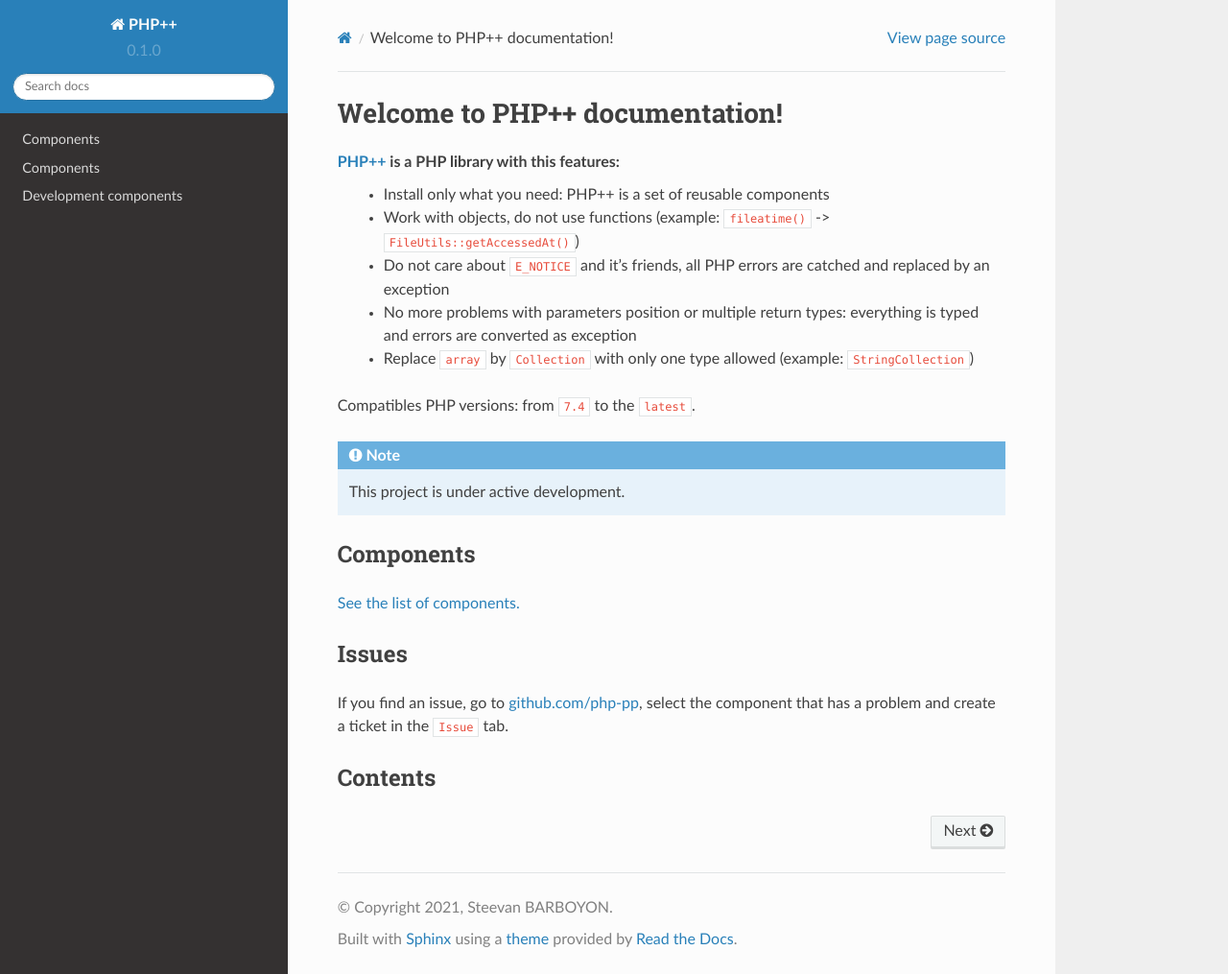
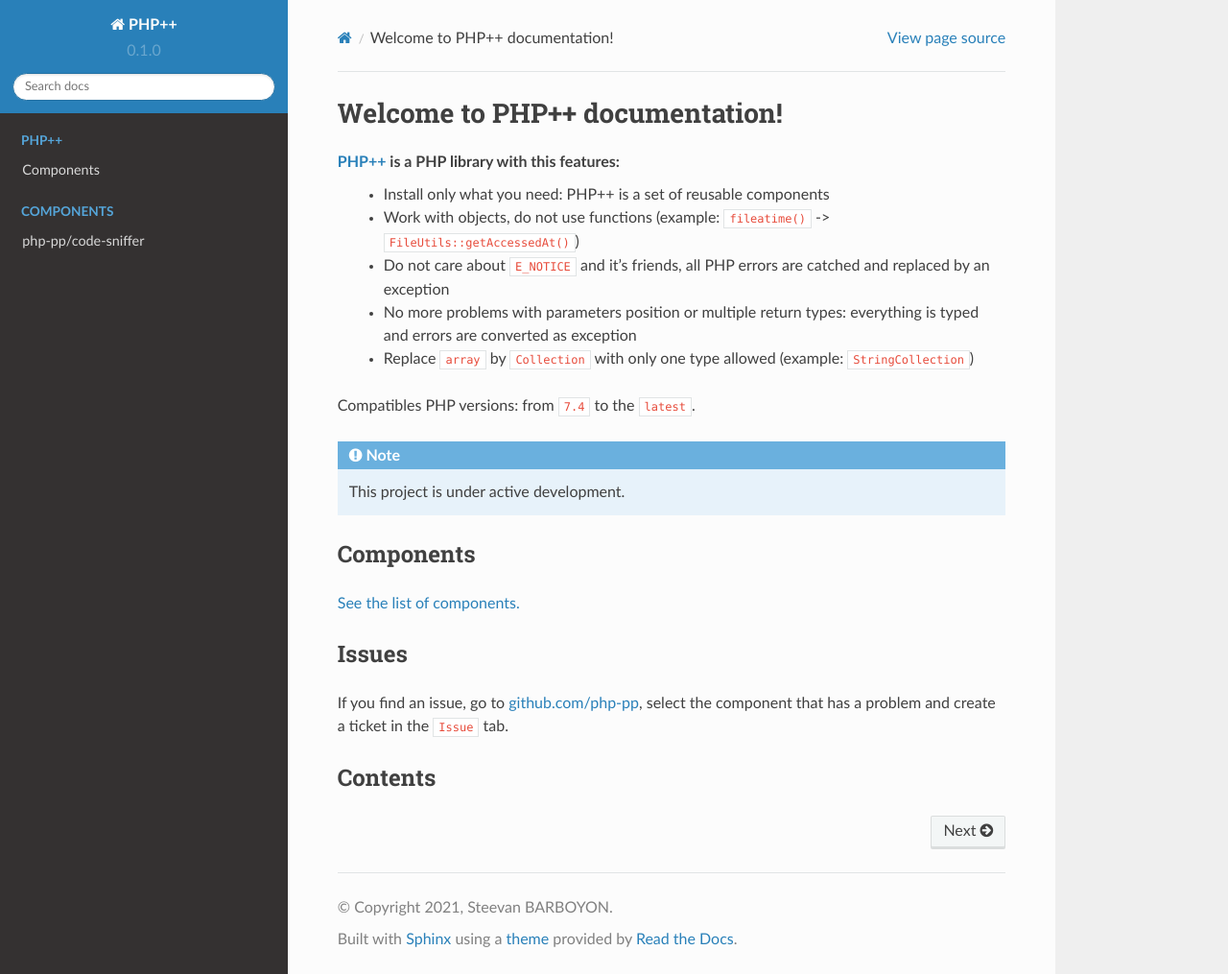
Before and after one commit to php-pp/readthedocs, a Sphinx documentation site: the page built from docs/source/index.rst, in a window 1280 px wide and 1015 px high. Shown: the whole window at 96% size. Built offline with Sphinx 7.4.7 and the Read the Docs theme 2.0.0, drawn with Linux system fonts in a browser that asks for light colours; pages that are not in the unit, such as notebooks, are missing from menus.

Commit message:
Documentation

```diff
--- a/docs/source/components.rst
+++ b/docs/source/components.rst
@@ -26,7 +26,7 @@
     }
 
 Components
-==========
+----------
 
 +----------------------+--------------------------------------------+
 | Component            | Description                                |
@@ -39,7 +39,7 @@
 +----------------------+--------------------------------------------+
 
 Development components
-======================
+----------------------
 
 +-----------------------------------------------------+-----------------------------------+
 | Component                                           | Description                       |
--- a/docs/source/index.rst
+++ b/docs/source/index.rst
@@ -29,7 +29,16 @@
 --------
 
 .. toctree::
-    :hidden:
+   :caption: PHP++
+   :maxdepth: 1
+   :hidden:
 
-    components
-        component/code-sniffer/index
+   components
+
+.. toctree::
+   :caption: Components
+   :maxdepth: 1
+   :hidden:
+
+   component/code-sniffer
+   component/code-sniffer/index
```
